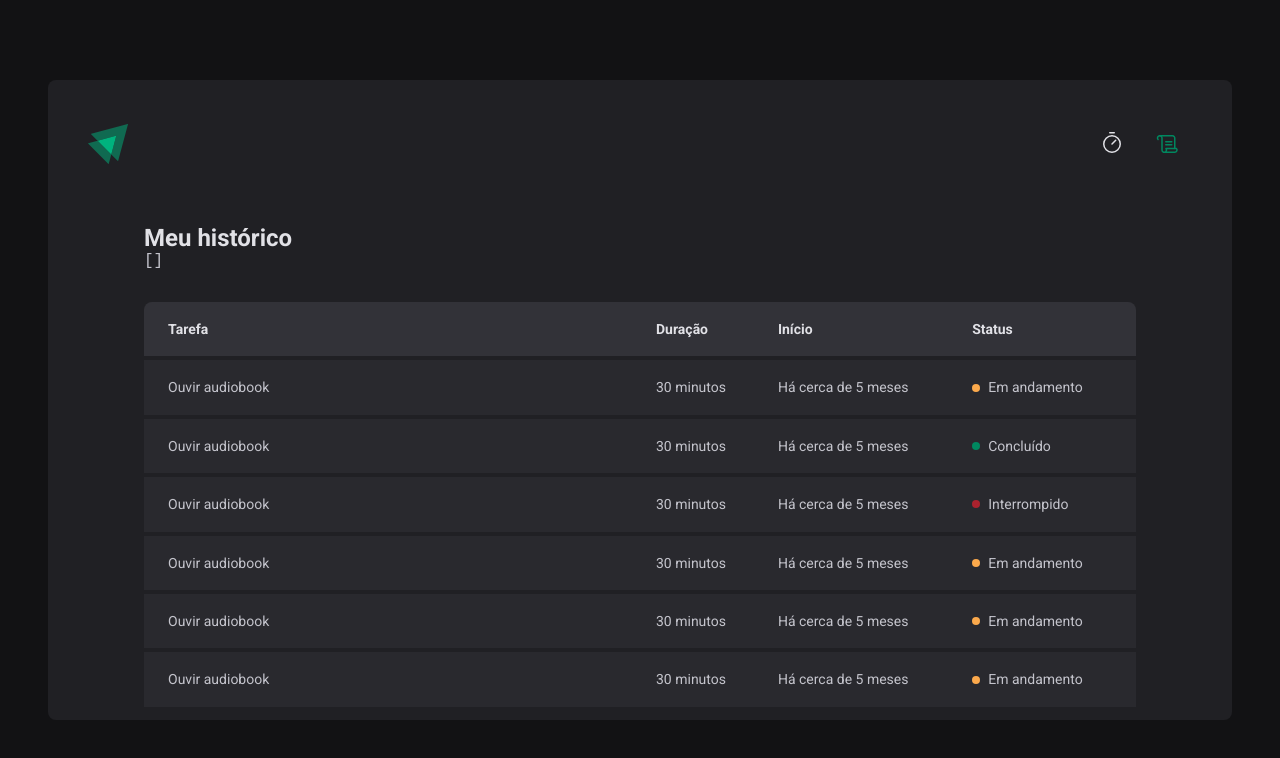
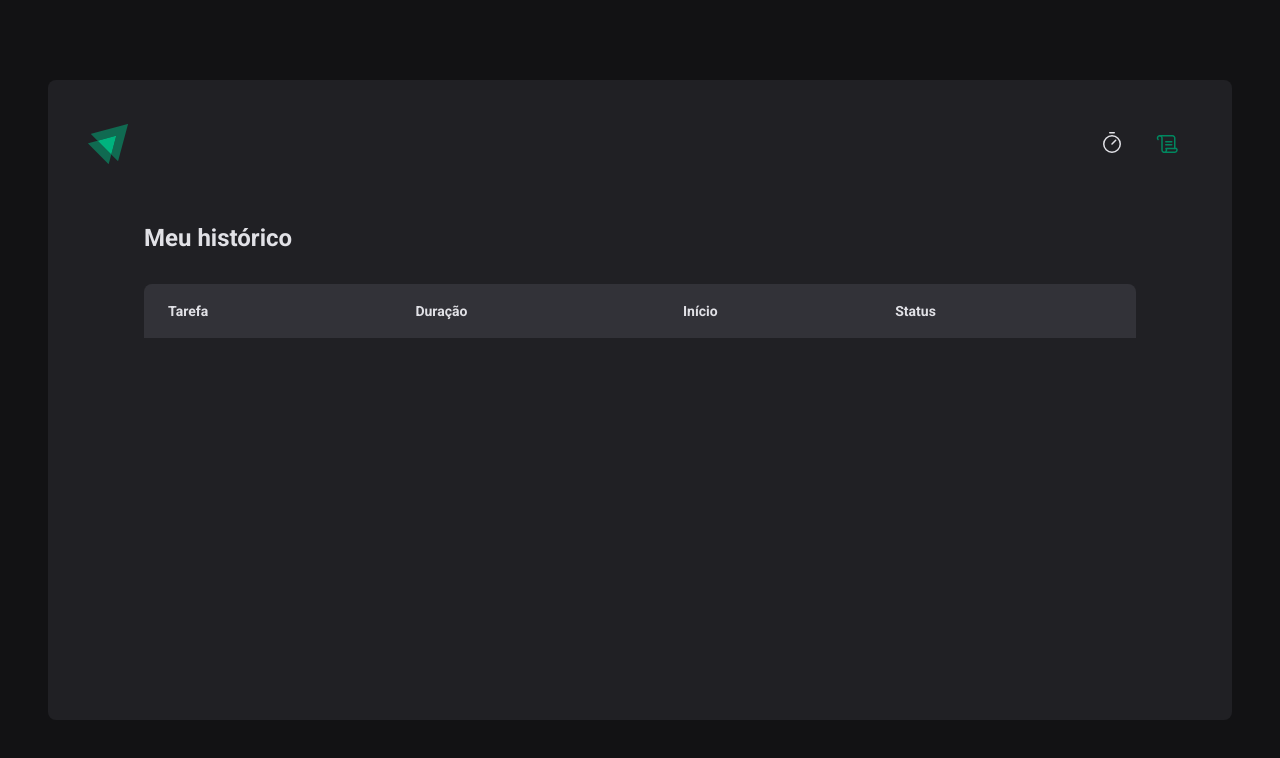
Before and after one commit to martinsgabriel1956/ignite-timer, a React (Vite) app: page /history in a window 1280 px wide. Shown: the top 758 px of the page. Built offline with nearby package versions, Linux system fonts and the light colour scheme.

Commit message:
feat: History list

```diff
--- a/src/pages/History/index.tsx
+++ b/src/pages/History/index.tsx
@@ -8,8 +8,6 @@
   return (
     <HistoryContainer>
       <h1>Meu histórico</h1>
-
-      <pre>{JSON.stringify(cycles, null, 2)}</pre>
       <HistoryList>
         <table>
           <thead>
@@ -21,54 +19,24 @@
             </tr>
           </thead>
           <tbody>
-            <tr>
-              <td>Ouvir audiobook</td>
-              <td>30 minutos</td>
-              <td>Há cerca de 5 meses</td>
-              <td>
-                <Status statusColor="yellow">Em andamento</Status>
-              </td>
-            </tr>
-            <tr>
-              <td>Ouvir audiobook</td>
-              <td>30 minutos</td>
-              <td>Há cerca de 5 meses</td>
-              <td>
-                <Status statusColor="green">Concluído</Status>
-              </td>
-            </tr>
-            <tr>
-              <td>Ouvir audiobook</td>
-              <td>30 minutos</td>
-              <td>Há cerca de 5 meses</td>
-              <td>
-                <Status statusColor="red">Interrompido</Status>
-              </td>
-            </tr>
-            <tr>
-              <td>Ouvir audiobook</td>
-              <td>30 minutos</td>
-              <td>Há cerca de 5 meses</td>
-              <td>
-                <Status statusColor="yellow">Em andamento</Status>
-              </td>
-            </tr>
-            <tr>
-              <td>Ouvir audiobook</td>
-              <td>30 minutos</td>
-              <td>Há cerca de 5 meses</td>
-              <td>
-                <Status statusColor="yellow">Em andamento</Status>
-              </td>
-            </tr>
-            <tr>
-              <td>Ouvir audiobook</td>
-              <td>30 minutos</td>
-              <td>Há cerca de 5 meses</td>
-              <td>
-                <Status statusColor="yellow">Em andamento</Status>
-              </td>
-            </tr>
+            {cycles.map((cycle) => (
+              <tr key={cycle.id}>
+                <td>{cycle.task}</td>
+                <td>{cycle.minutesAmount} minutos</td>
+                <td>{cycle.startDate.toISOString()}</td>
+                <td>
+                  {cycle.finishedDate && (
+                    <Status statusColor="green">Concluído</Status>
+                  )}
+                  {cycle.interruptedDate && (
+                    <Status statusColor="red">Interrompido</Status>
+                  )}
+                  {!cycle.interruptedDate && !cycle.finishedDate && (
+                    <Status statusColor="yellow">Em andamento</Status>
+                  )}
+                </td>
+              </tr>
+            ))}
           </tbody>
         </table>
       </HistoryList>
--- a/src/pages/Home/index.tsx
+++ b/src/pages/Home/index.tsx
@@ -36,13 +36,13 @@
 
   const { handleSubmit, watch, reset } = newCycleForm
 
-  const task = watch('task')
-  const isSubmitDisabled = !task
-
   function handleCreateNewCycle(data: NewCycleFormData) {
     createNewCycle(data)
     reset()
   }
+
+  const task = watch('task')
+  const isSubmitDisabled = !task
 
   return (
     <HomeContainer>
```
